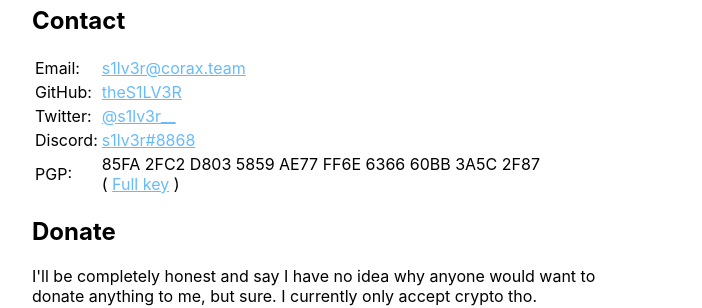
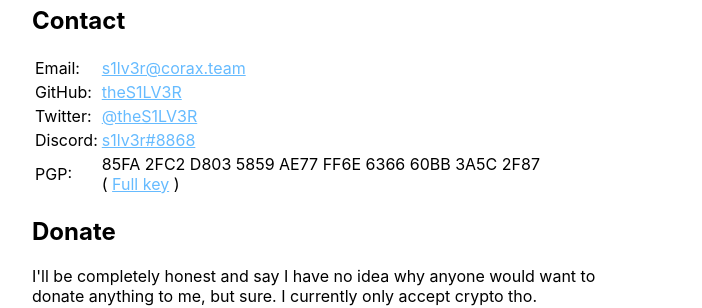
Before and after one commit to s1lv3r-website/landing, a Jekyll site: the page built from src/index.html, in a window 1280 px wide. Shown: the part 228-536 px from the top of the page, without its empty margins (308-1010 px from the left). Built offline with Jekyll 4.4.1, drawn with Linux system fonts in a browser that asks for light colours.

Commit message:
update twitter username

```diff
--- a/src/_config.yml
+++ b/src/_config.yml
@@ -7,7 +7,7 @@ baseurl: "/" # the subpath of your site, e.g. /blog
 url: "https://s1lv3r.codes" # the base hostname & protocol for your site, e.g. http://example.com
 
 email: s1lv3r@corax.team
-twitter_username: s1lv3r__
+twitter_username: theS1LV3R
 github_username: theS1LV3R
 discord_username: s1lv3r#8868
 
```
